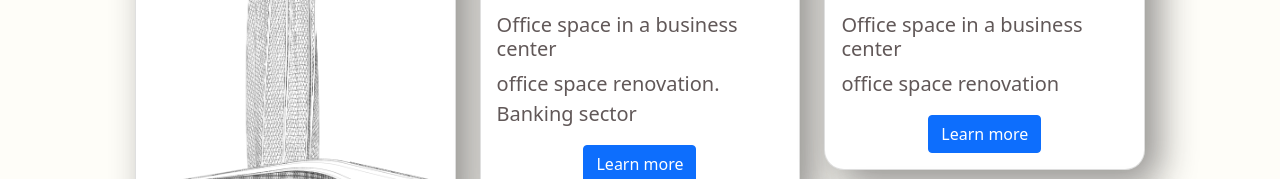
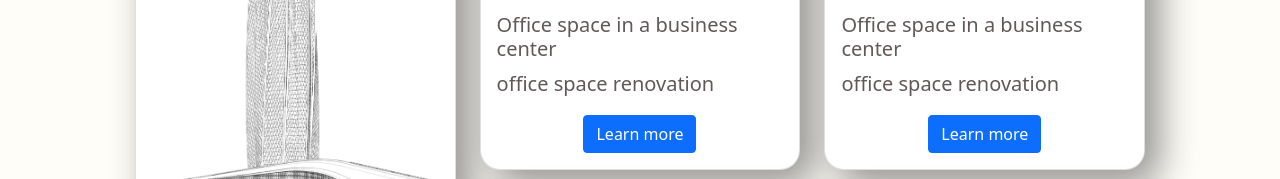
Before and after one commit to DaryaDesignArchitect/DaryaDesignArchitect.github.io, a plain HTML site: page index.html in a window 1280 px wide. Shown: the part 1347-1526 px from the top of the page. Drawn offline with nearby package versions, Linux system fonts and the light colour scheme.

Commit message:
Update index.html

```diff
--- a/index.html
+++ b/index.html
@@ -205,7 +205,7 @@
                   <div class="card-body">
                     <a class="picturestyle" href="">
                       <h5 class="card-title">Office space in a business center</h5>
-                      <p class="card-text">office space renovation. Banking sector</p>
+                      <p class="card-text">office space renovation</p>
                     </a>
                     <p></p>
                     <div class="button-wrapper">
```
